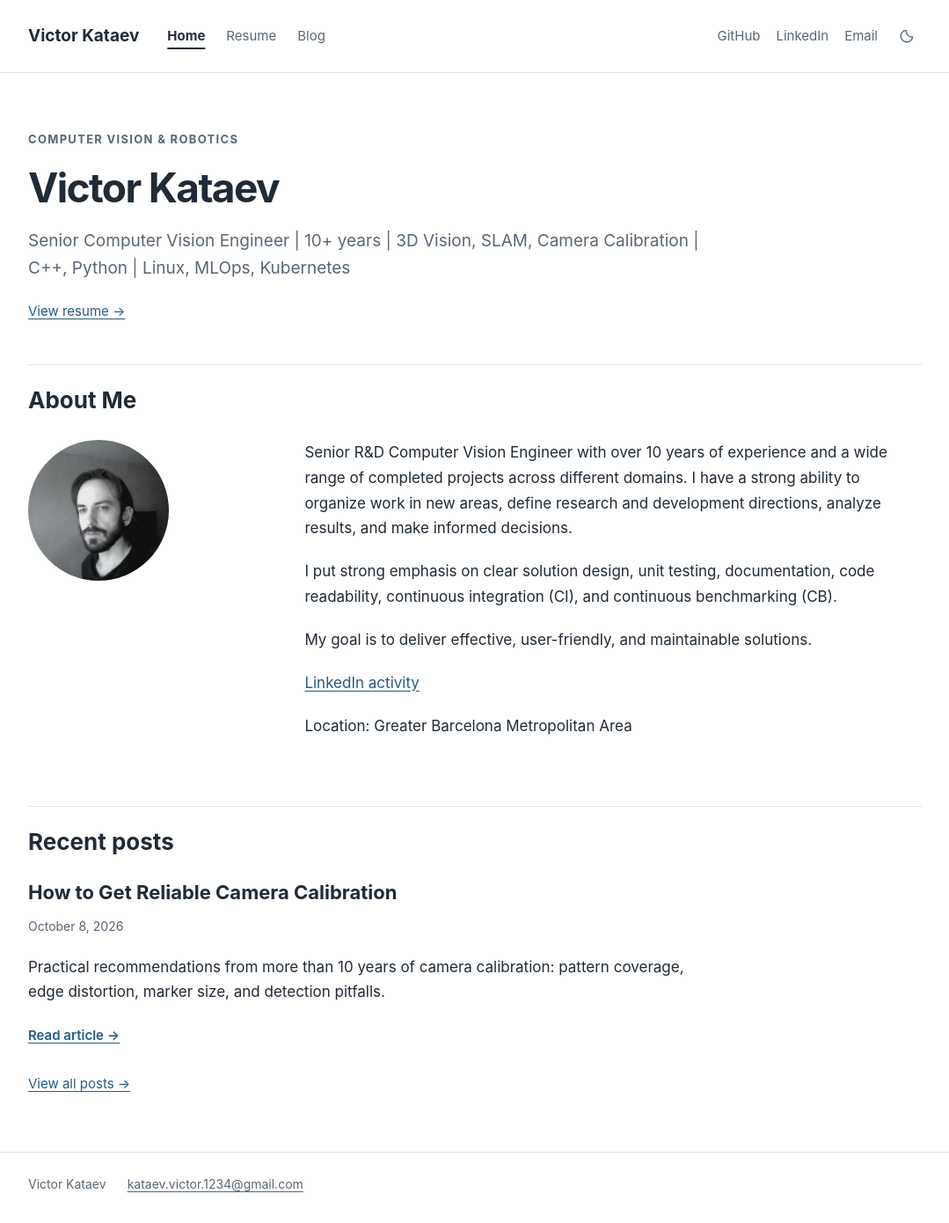
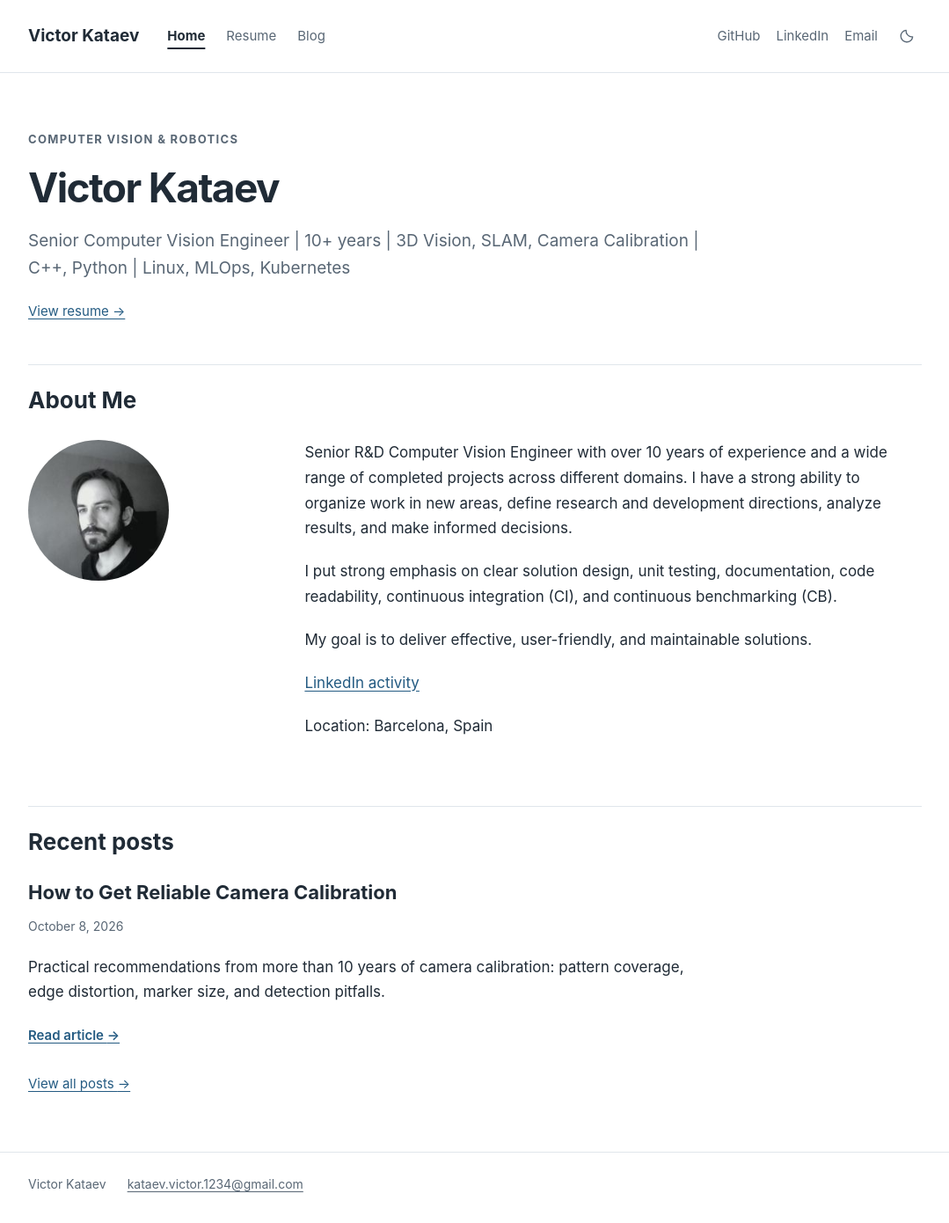
Before and after one commit to victor1234/victor1234.github.io, a Jekyll site: the page built from index.md, in a window 1280 px wide. Shown: the whole page at 88% size, without its empty margins (100-1179 px from the left). Built offline with Jekyll 4.4.1, drawn with Linux system fonts in a browser that asks for light colours.

Commit message:
fix: simplify profile location to Barcelona, Spain

```diff
--- a/_config.yml
+++ b/_config.yml
@@ -79,7 +79,7 @@ about_content: |
 
   [LinkedIn activity](https://www.linkedin.com/in/victor-kataev/recent-activity/all/)
 
-  Location: Greater Barcelona Metropolitan Area
+  Location: Barcelona, Spain
 
 content:
   - title: Skills & Tools
```
